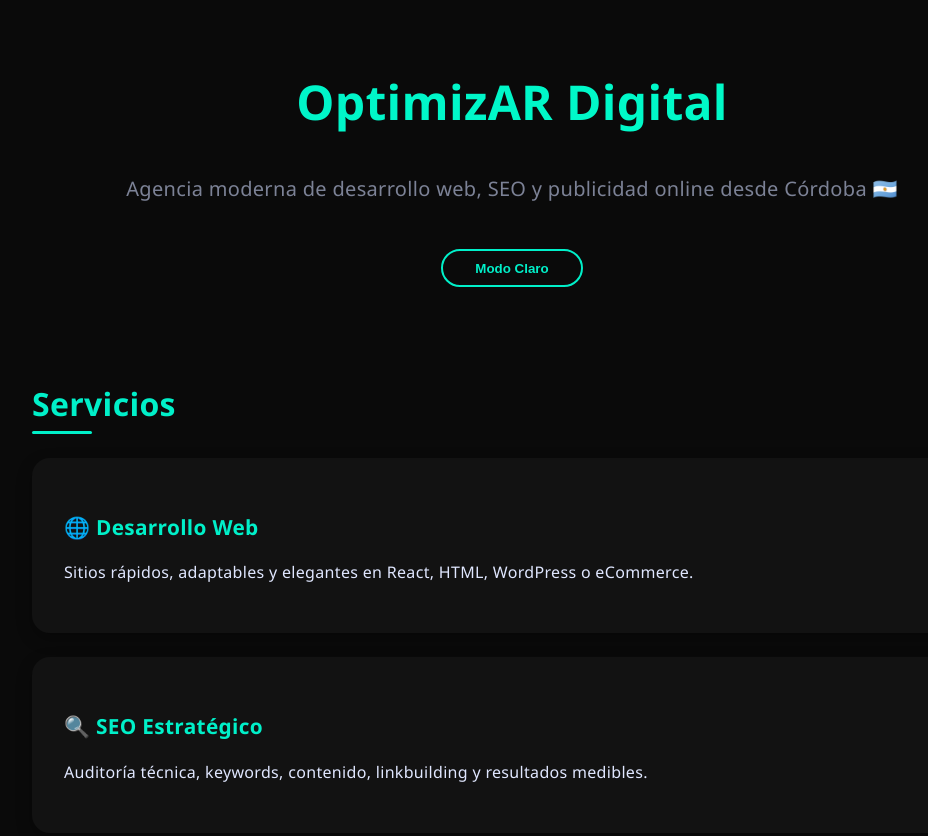
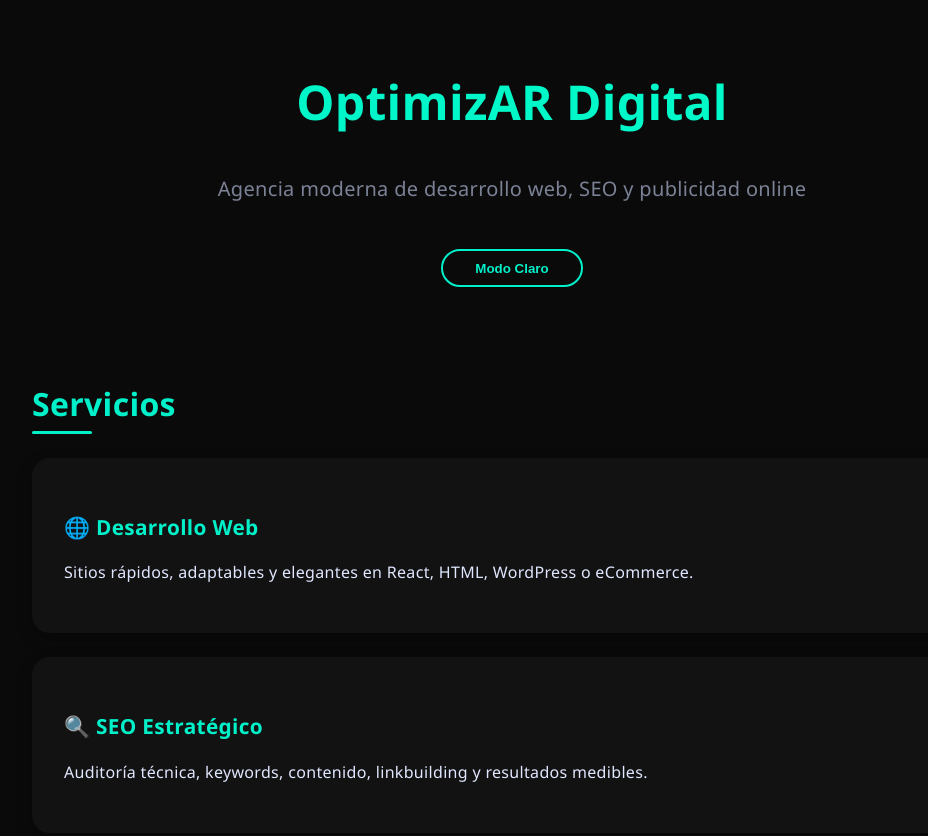
Before and after one commit to Martin13025/OptimizAR_Digital, a plain HTML site: page index.html in a window 1280 px wide. Shown: the top 836 px of the page, without its empty margins (128-1056 px from the left). Drawn offline with nearby package versions, Linux system fonts and the light colour scheme.

Commit message:
Update index.html

```diff
--- a/index.html
+++ b/index.html
@@ -16,8 +16,7 @@
     <header>
       <h1>OptimizAR Digital</h1>
       <p>
-        Agencia moderna de desarrollo web, SEO y publicidad online desde Córdoba
-        🇦🇷
+        Agencia moderna de desarrollo web, SEO y publicidad online
       </p>
       <button id="toggleTheme">Modo Claro</button>
     </header>
```
